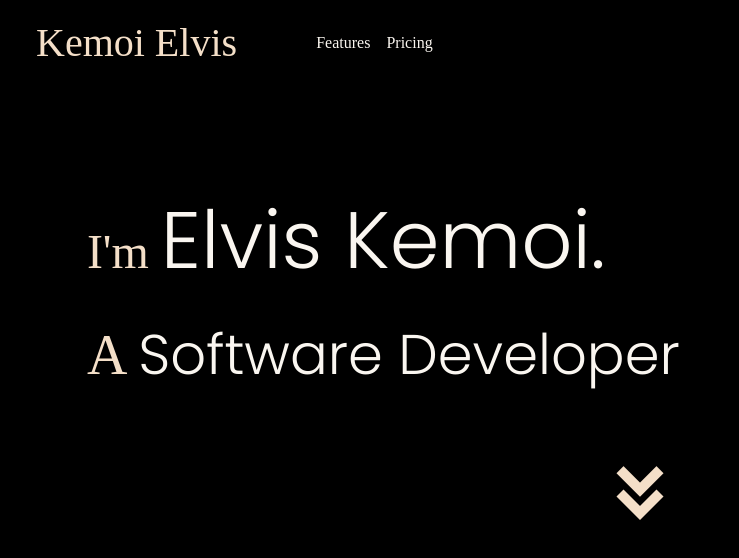
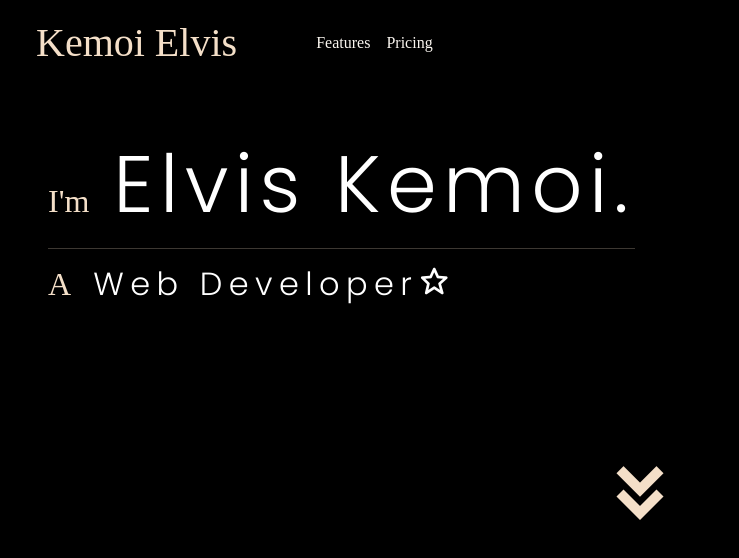
Before and after one commit to ElvisKemoi/Black-and-White, a plain HTML site: page index.html in a window 1280 px wide. Shown: the full height of the page, 0-739 px from the left. Drawn offline with nearby package versions, Linux system fonts and the light colour scheme; grey boxes are pictures that could not be loaded; a web font is replaced by a local one.

Commit message:
Hero section complete. Added animation text.

```diff
--- a/index.html
+++ b/index.html
@@ -59,18 +59,19 @@
 		<main class="px-lg-4">
 			<section id="hero" class="container-fluid">
 				<div class="row">
-					<div
-						id="heroWords"
-						class="col col-sm-12 col-md-7 d-flex align-items-center justify-content-center"
+					<div id="heroWords" class="col col-sm-12 col-md-7 d-flex">
+						<h2 class="ms-4">
+							I'm &nbsp;
+							<span class="text1 display-1">Elvis Kemoi.</span>
+							<hr class="my-3" />
+							<span class=""
+								>A &nbsp;
+								<span class="text1"
+									><span id="typewriter"></span>
+									<span id="cursor">|</span></span
 								>
-						<h1 class="">
-							I'm
-							<span class="text1 display-1">Elvis Kemoi.</span>
-							<hr class="invisible" />
-							<span class="display-4"
-								>A <span class="text1">Software Developer</span>
 							</span>
-						</h1>
+						</h2>
 					</div>
 
 					<img
@@ -87,6 +88,15 @@
 			<section id="about"></section>
 		</main>
 
+		<!-- Javascript scripts -->
+		<section>
+			<!-- Air -->
+			<script src="https://cdnjs.cloudflare.com/ajax/libs/gsap/3.12.5/gsap.min.js"></script>
+
+			<script src="https://cdnjs.cloudflare.com/ajax/libs/gsap/3.12.5/TextPlugin.min.js"></script>
+			<!-- Custom js -->
+			<script src="index.js"></script>
+
 			<!-- Bootstrap js scripts -->
 			<section>
 				<script
@@ -100,5 +110,6 @@
 					crossorigin="anonymous"
 				></script>
 			</section>
+		</section>
 	</body>
 </html>
--- /dev/null
+++ b/index.js
@@ -0,0 +1,26 @@
+const words = [
+	"Software Engineer<i class='bx bxs-star-half'></i>",
+	"Web Developer<i class='bx bx-star' ></i>",
+	"Graphic Designer<i class='bx bxs-star' ></i>",
+];
+
+//Main timeline
+let mainTimeline = gsap.timeline({
+	repeat: -1,
+});
+
+//For each word, create a new timeline, use the Text plugin, then append that timeline to the main one
+words.forEach((word) => {
+	let textTimeline = gsap.timeline({
+		repeat: 1,
+		yoyo: true,
+		repeatDelay: 2,
+	});
+
+	textTimeline.to("#typewriter", {
+		text: word,
+		duration: 1,
+	});
+
+	mainTimeline.add(textTimeline);
+});
--- a/main.css
+++ b/main.css
@@ -7,6 +7,7 @@
 	--color-2: #f4dfc8;
 	--color-3: #f4eae0;
 	--color-4: #faf6f0;
+	--color-5: #ffffff;
 	--font-1: "Stylish", serif;
 	--font-2: "Style Script", cursive;
 	--font-3: "Poppins", sans-serif;
@@ -44,12 +45,10 @@ main {
 	font-family: var(--font-1);
 }
 
-h1 {
-	font-size: 3rem;
-}
 .text1 {
-	color: var(--color-4);
+	color: var(--color-5);
 	font-weight: 300;
+	letter-spacing: 0.5vw;
 
 	font-family: var(--font-3);
 }
@@ -64,3 +63,18 @@ h1 {
 .downarrow:hover {
 	transform: scale(1.2);
 }
+
+/* Air */
+#cursor {
+	animation: 1.2s infinite steps(1) blink;
+}
+
+@keyframes blink {
+	0%,
+	100% {
+		opacity: 0;
+	}
+	50% {
+		opacity: 1;
+	}
+}
```
Lines whose indentation alone changed are shown as unchanged.
